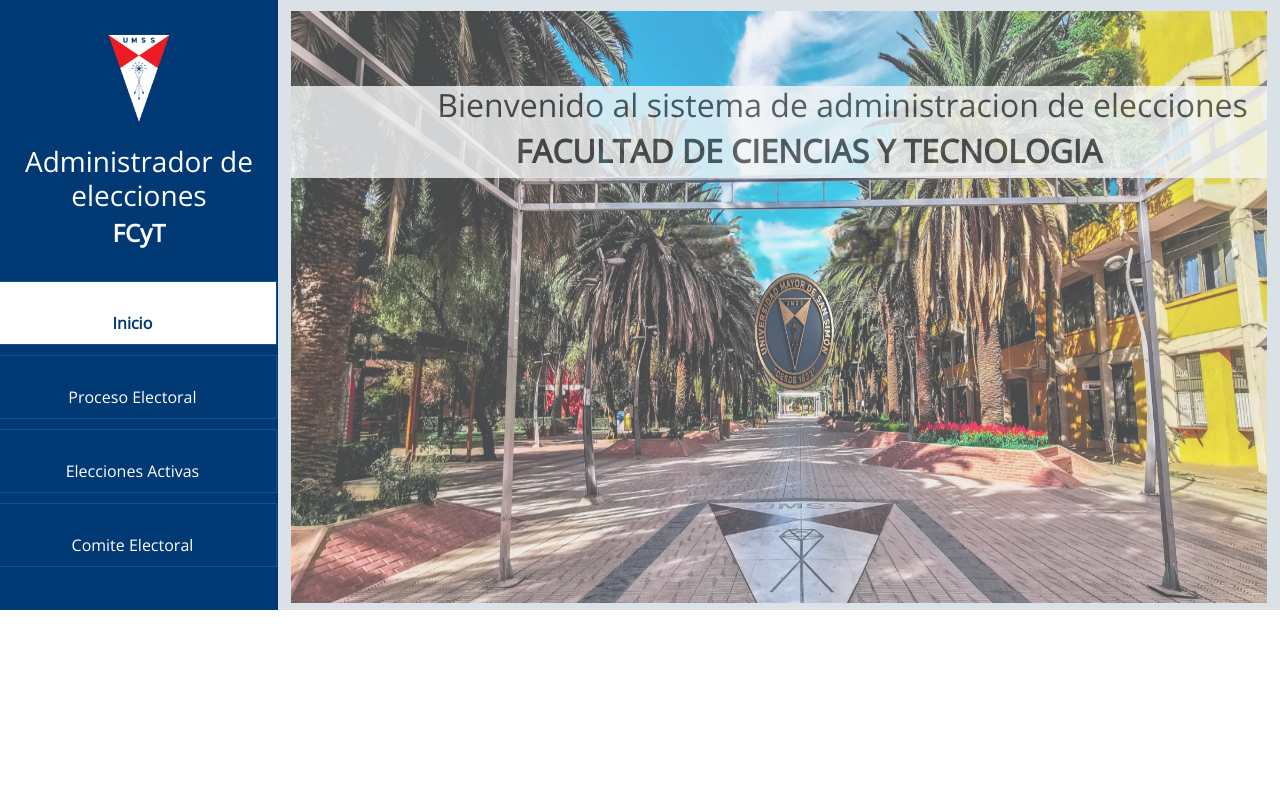
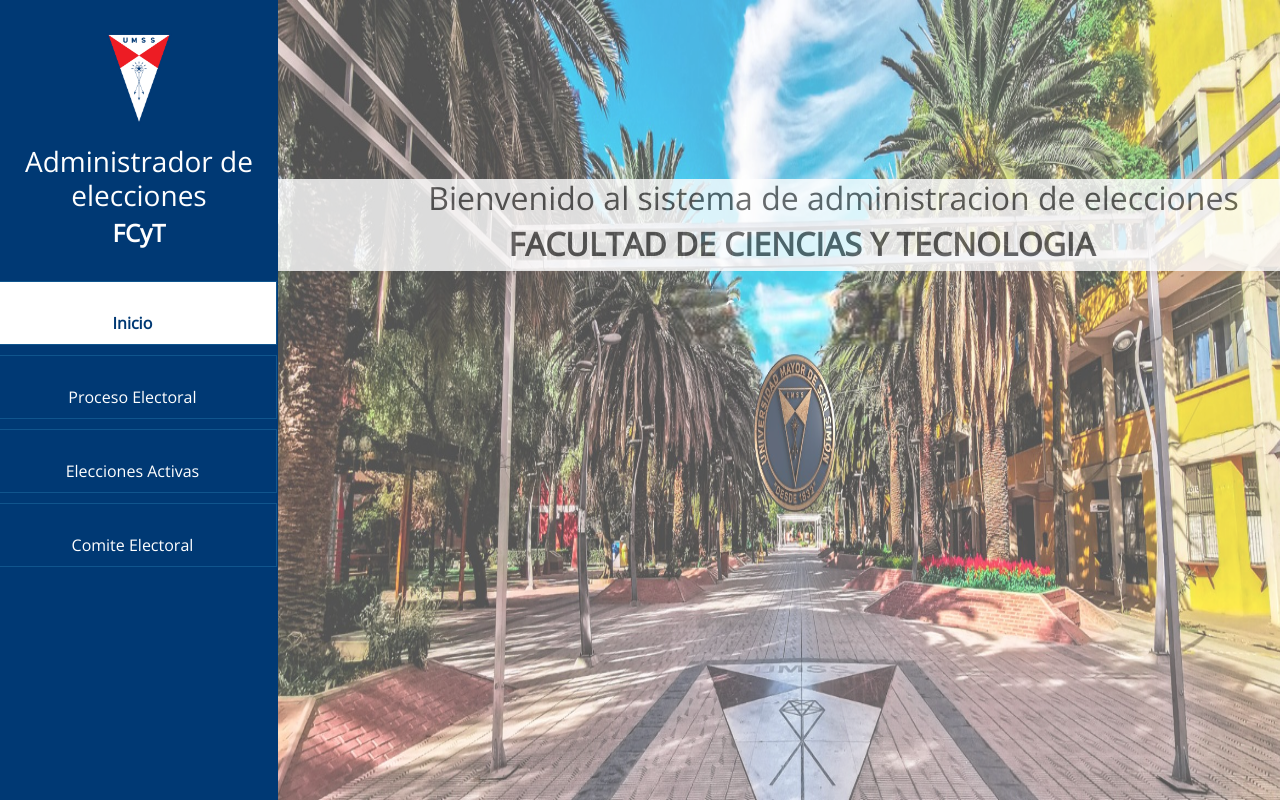
Before and after one commit to magicleague1/AdministradorEleccionesFrontEnd, a React (Create React App) app: page /home in a window 1280 px wide. Built offline with nearby package versions, Linux system fonts and the light colour scheme.

Commit message:
Algunos Cambios esteticos

```diff
--- a/src/css/AgregarFrenteModal.css
+++ b/src/css/AgregarFrenteModal.css
@@ -24,6 +24,7 @@
     width: 8rem;
     justify-content: center;
     margin-top: 1rem;
+    margin-bottom: 2rem;
   }
   .botonvfrente:before {
     height: 0%;
--- a/src/css/MenuIzquierdo.css
+++ b/src/css/MenuIzquierdo.css
@@ -81,4 +81,11 @@
 
   .SegundoDivMenu{
     width: 100%;
+    height: 100%;
   }
+  html, body, #root {
+    height: 100%;
+    margin: 0;
+    padding: 0;
+
+  }
--- a/src/css/MenuVertical.css
+++ b/src/css/MenuVertical.css
@@ -1,17 +1,22 @@
 
   /*FORMULARIO cREAR*/
   .crear-elecciones {
-    padding: 50px;
-    height: 38.1rem;
-    background-size: 100% 100%;
+
+    padding: 70px;
+    background-color: #F2F3F2;
+    height: 100%;
+
+
   }
   .NuevoCrear{
+
     background-color: rgba(0, 56, 116, 0.817);
     width: 50rem;
     height: 30rem;
-    margin-left: 5rem;
+    margin: 0 auto; /* Esto centra horizontalmente el elemento */
     position: relative;
     overflow-y: auto;
+
   }
 
   .LabelCrear{
@@ -80,13 +85,6 @@
      text-align: center;
      margin-left: 1.2rem;
   }
-
-
-  .crear-elecciones {
-    padding: 70px;
-    background-color: #F2F3F2; /* Color de fondo para el área del formulario */
-  }
-
 
   /*inicio*/
   .fcyt-image {
--- a/src/css/inicio.css
+++ b/src/css/inicio.css
@@ -1,18 +1,12 @@
-.Inicio1{
+
+.inicio-container{
     width:100%;
     height: 100%;
-    flex-wrap: wrap;
-    background-color: #DAE1E7;
-    border: solid #DAE1E7;
-}
-.inicio-container{
-    width:98%;
-    height: 98%;
     background:url(../img/fcyt.png)no-repeat;
     background-size: 100% 100%;
     display: grid;
     place-items: center;
-    margin: 8px 10px 0 10px;
+
     opacity: .7;
 }
 .LetrasDescripcion{
--- a/src/pages/AgregarFrenteModal.js
+++ b/src/pages/AgregarFrenteModal.js
@@ -23,7 +23,7 @@
             ))}
             <br/>
         <button className ="custom-btn botonvfrente" onClick={()=> toogle()}>
-          Volver
+          Cerrar
         </button>
     </Modal>
   );
--- a/src/pages/CrearElecciones.js
+++ b/src/pages/CrearElecciones.js
@@ -103,7 +103,7 @@
     }
   return (
     <>
-    <div className="crear-elecciones">
+   <div className="crear-elecciones">
       <h3>NUEVO PROCESO ELECTORAL</h3>
       <div className="NuevoCrear" >
       <div className="form-group1">
--- a/src/pages/Inicio.js
+++ b/src/pages/Inicio.js
@@ -3,7 +3,7 @@
 
 const Inicio = () => {
   return (
-    <div className='Inicio1'>
+
          <div className="inicio-container">
           <div className='LetrasDescripcion'>
           <h2 className='Letras2'>Bienvenido al sistema de administracion de elecciones </h2>
@@ -11,7 +11,7 @@
           </div>
 
         </div>
-    </div>
+
 
   );
 };
```
Also changed, not shown: src/pages/MenuIzquierdo.js (+9 -9 lines).
